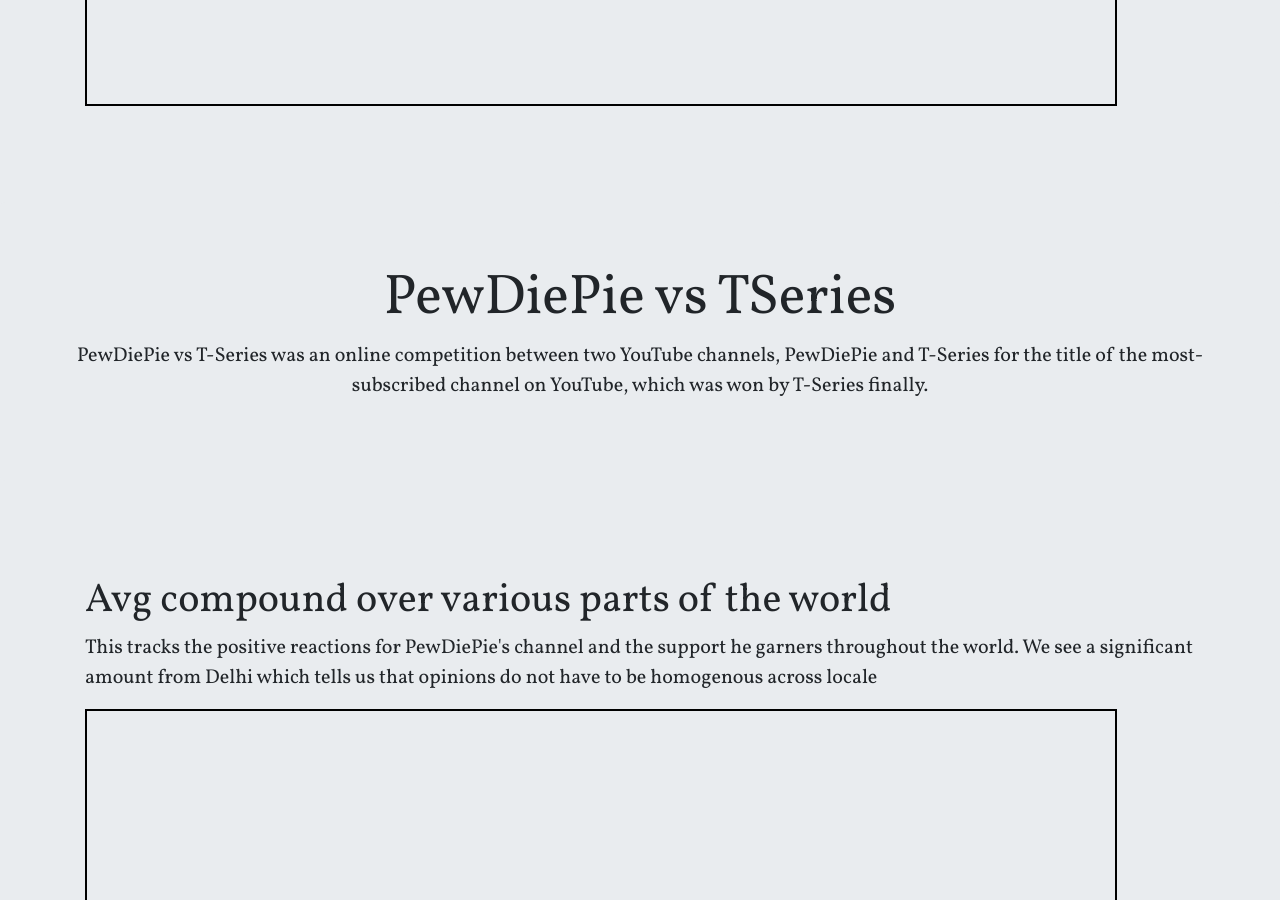
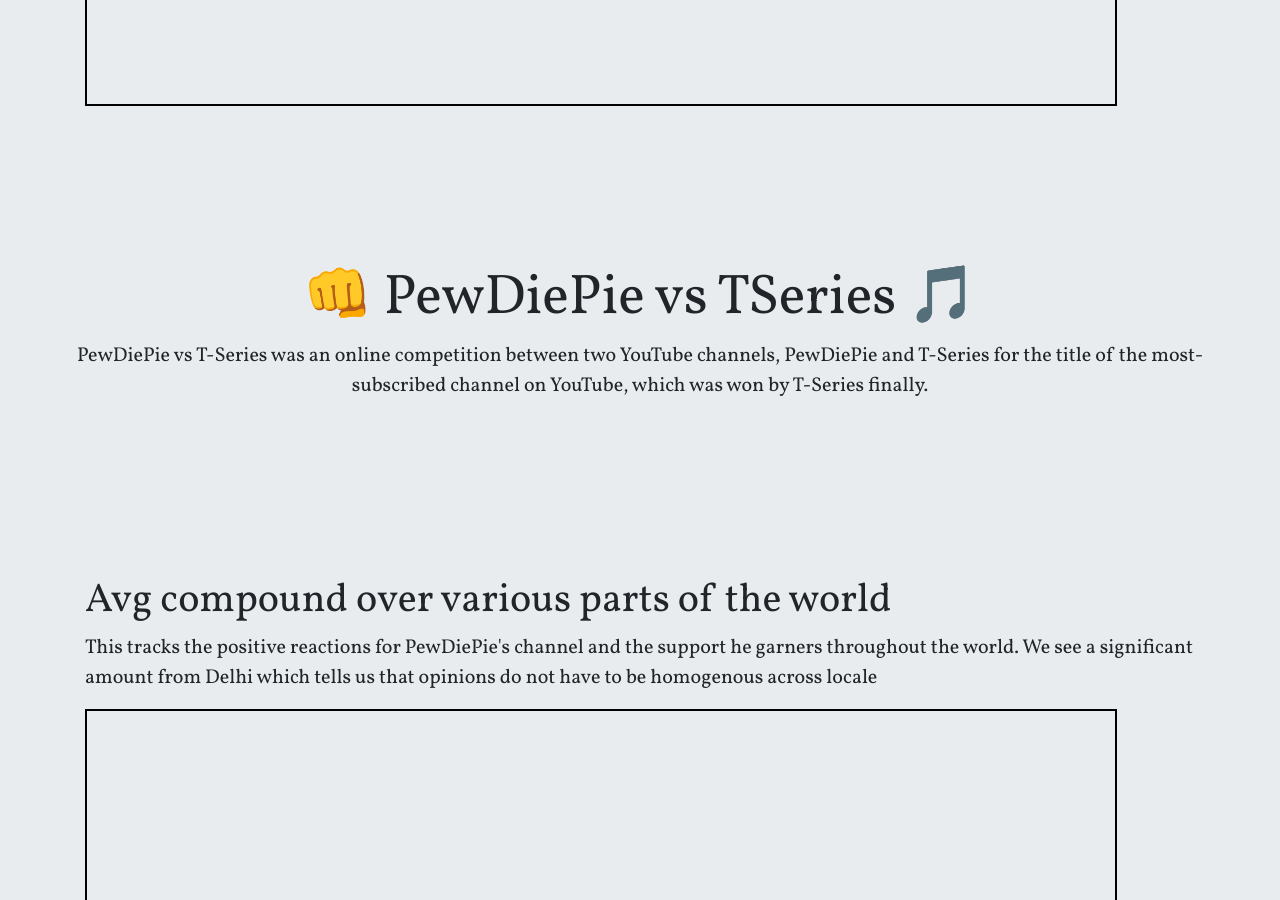
Before and after one commit to tanvibhakta/final-year-project-simple, a Jekyll site: the page built from index.md, in a window 1280 px wide and 900 px high, scrolled down 3961 px. Built offline with Jekyll 4.4.1, drawn with Linux system fonts in a browser that asks for light colours; some of the changed text lies outside the part shown.

Commit message:
Add emoji 🔥🔥🔥

```diff
--- a/_data/viz-table.yml
+++ b/_data/viz-table.yml
@@ -14,7 +14,7 @@
   desc: Smaller accounts with lesser number of followers tended to be more opinionated and emotional on social media
   embed: "<script type='text/javascript' src='https://eu-west-1a.online.tableau.com/javascripts/api/viz_v1.js'></script><div class='tableauPlaceholder' style='width: 1000px; height: 827px;'><object class='tableauViz' width='1000' height='827' style='display:none;'><param name='host_url' value='https%3A%2F%2Feu-west-1a.online.tableau.com%2F' /> <param name='embed_code_version' value='3' /> <param name='site_root' value='&#47;t&#47;sentimentanalysisdataviz' /><param name='name' value='CapnMarvelLine&#47;Dashboard1' /><param name='tabs' value='no' /><param name='toolbar' value='yes' /><param name='showAppBanner' value='false' /><param name='filter' value='iframeSizedToWindow=true' /></object></div>"
 
-- title: PewDiePie vs TSeries
+- title: 👊 PewDiePie vs TSeries 🎵
   desc: PewDiePie vs T-Series was an online competition between two YouTube channels, PewDiePie and T-Series for the title of the most-subscribed channel on YouTube, which was won by T-Series finally.
 
 - title: Avg compound over various parts of the world
@@ -27,7 +27,7 @@
   embed: "<script type='text/javascript' src='https://eu-west-1a.online.tableau.com/javascripts/api/viz_v1.js'></script><div class='tableauPlaceholder' style='width: 1000px; height: 827px;'><object class='tableauViz' width='1000' height='827' style='display:none;'><param name='host_url' value='https%3A%2F%2Feu-west-1a.online.tableau.com%2F' /> <param name='embed_code_version' value='3' /> <param name='site_root' value='&#47;t&#47;sentimentanalysisdataviz' /><param name='name' value='CapnMarvelTimegraph&#47;Dashboard1' /><param name='tabs' value='no' /><param name='toolbar' value='yes' /><param name='showAppBanner' value='false' /><param name='filter' value='iframeSizedToWindow=true' /></object></div>"
 
 
-- title: Boycott surf excel
+- title: 💥 Boycott surf excel 🗑
   desc: Boycott Surf Excel - Detergent brand faces backlash for ad promoting Hindu-Muslim harmony
 
 - title: Tracking of Sentiment over various geographies in India
```
